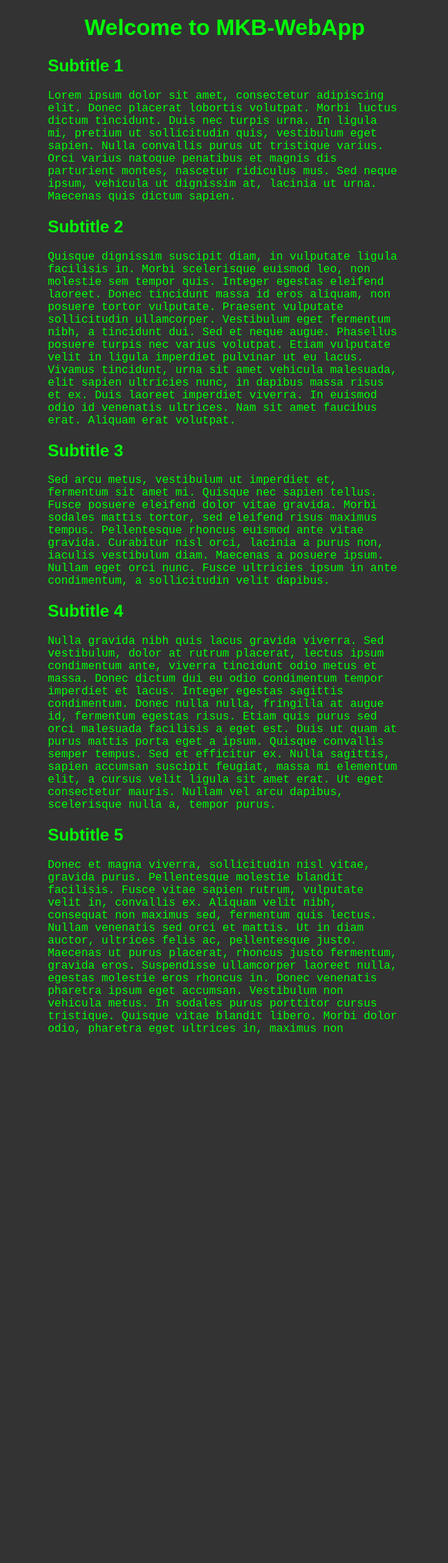
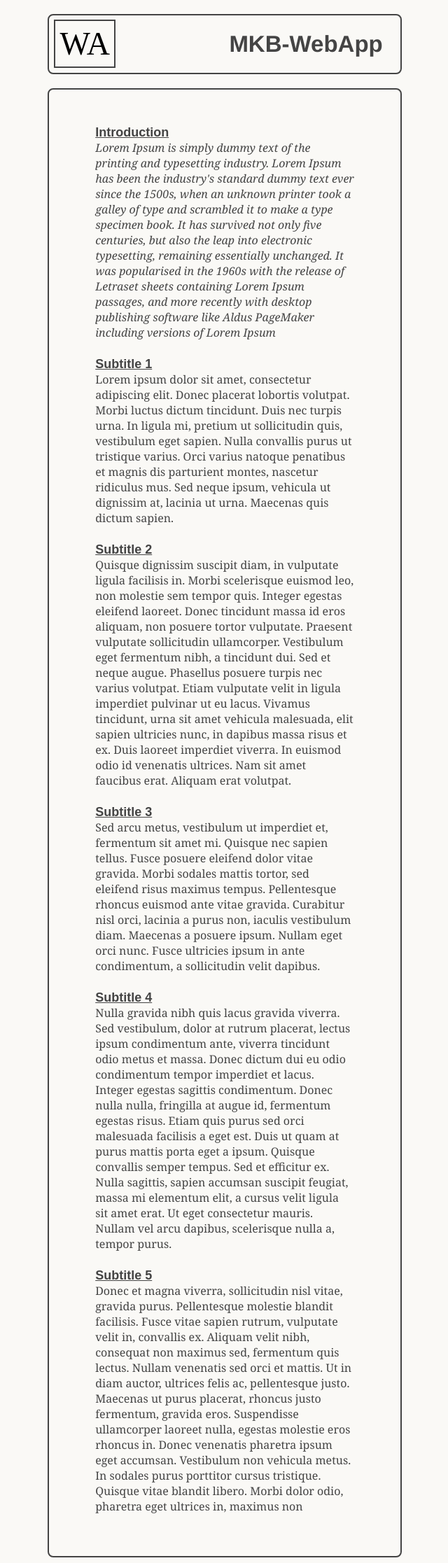
Before and after one commit to cdorsman/MKB-WebApp-python, a Flask app: page / in a window 1280 px wide. Shown: the whole page at 70% size, without its empty margins (319-959 px from the left). Before the commit the page ends 1477 px from the top, so only its background shows below. Run offline with Flask 3, Linux system fonts and the light colour scheme.

Commit message:
Nieuwe versie website

```diff
--- a/templates/index.html
+++ b/templates/index.html
@@ -3,33 +3,97 @@
 <head>
     <meta charset="UTF-8">
     <style>
-    body {background-color: #333333;}
+    body {background-color: #FAF9F6;}
+
+    .header {
+        max-width: 2048px;
+        margin-bottom: 20px;
+        margin-top: 20px;
+        margin-left: 30%;
+        margin-right: 30%;
+        background-color: #FAF9F6;
+        border-radius: 8px;
+        border: 2px solid #444;
+        white-space: nowrap;
+    }
+
+    .logo {
+        position: absolute;
+        border: 2px solid #444;
+        top: 22px;
+        left: 30.5%;
+        margin: 6px;
+        padding: 6px;
+        font-size: 46px;
+        text-align: center;
+    }
+
+    .container {
+        margin-left: 30%;
+        margin-right: 30%;
+        padding: 36px;
+        background-color: #FAF9F6;
+        border-radius: 8px;
+        border: 2px solid #444;
+    }
+
+
     h1  {
         position: relative;
-            color: #00ff08;
-            text-align: center;
-            font-family: "Arial", sans-serif;
+        color: #444;
+        text-align: right;
+        margin-right: 5%;
+        font-family: Helvetica, sans-serif, bold;
+        font-style: bold;
+        font-size: 33px;
+    }
+
+    .intro {
+        position: relative;
+        margin-left: 30px;
+        margin-right: 30px;
+        margin-top:-15px;
+        margin-bottom: 24px;
+        color: #444;
+        font-family: Georgia, serif;
+        font-style: italic;
+    }
+
+    h2 {
+        color: #444;
+        font-size: 18px;
+        margin-left: 30px;
+        font-family: "Arial", sans-serif, bold;
+        text-decoration: underline;
     }
 
     p {
         position: relative;
-        font-family: "Courier New", Courier, monospace;
-        color: #00ff08;
-        margin-left: 30%;
-        margin-right: 30%;
+        margin-left: 30px;
+        margin-right: 30px;
+        margin-top:-15px;
+        margin-bottom: 24px;
+        color: #444;
+        font-family: Georgia, serif;
      }
 
-    h2 {
-        color: #00ff08;
-        font-family: "Arial", sans-serif;
-        margin-left: 30%;
-        margin-right: 30%;
-    }
+
 </style>
     <title>MKB-WebApp</title>
 </head>
 <body>
-    <h1>Welcome to MKB-WebApp</h1>
+    <div class="header">
+        <div class="logo">
+            WA
+        </div>
+        <h1>MKB-WebApp</h1>
+    </div>
+    <div class="container">
+        <h2>Introduction</h2>
+        <p class="intro">
+        Lorem Ipsum is simply dummy text of the printing and typesetting industry. Lorem Ipsum has been the industry's standard dummy text ever since the 1500s, when an unknown printer took a galley of type and scrambled it to make a type specimen book. It has survived not only five centuries, but also the leap into electronic typesetting, remaining essentially unchanged. It was popularised in the 1960s with the release of Letraset sheets containing Lorem Ipsum passages, and more recently with desktop publishing software like Aldus PageMaker including versions of Lorem Ipsum
+        </p>
+
         <h2>Subtitle 1</h2>
         <p class="sections">
         Lorem ipsum dolor sit amet, consectetur adipiscing elit. Donec placerat lobortis volutpat. Morbi luctus dictum tincidunt. Duis nec turpis urna. In ligula mi, pretium ut sollicitudin quis, vestibulum eget sapien. Nulla convallis purus ut tristique varius. Orci varius natoque penatibus et magnis dis parturient montes, nascetur ridiculus mus. Sed neque ipsum, vehicula ut dignissim at, lacinia ut urna. Maecenas quis dictum sapien.
@@ -50,5 +114,6 @@
         <p class="sections">
         Donec et magna viverra, sollicitudin nisl vitae, gravida purus. Pellentesque molestie blandit facilisis. Fusce vitae sapien rutrum, vulputate velit in, convallis ex. Aliquam velit nibh, consequat non maximus sed, fermentum quis lectus. Nullam venenatis sed orci et mattis. Ut in diam auctor, ultrices felis ac, pellentesque justo. Maecenas ut purus placerat, rhoncus justo fermentum, gravida eros. Suspendisse ullamcorper laoreet nulla, egestas molestie eros rhoncus in. Donec venenatis pharetra ipsum eget accumsan. Vestibulum non vehicula metus. In sodales purus porttitor cursus tristique. Quisque vitae blandit libero. Morbi dolor odio, pharetra eget ultrices in, maximus non
         </p>
+    </div>
 </body>
 </html>
```
Lines whose indentation alone changed are shown as unchanged.
